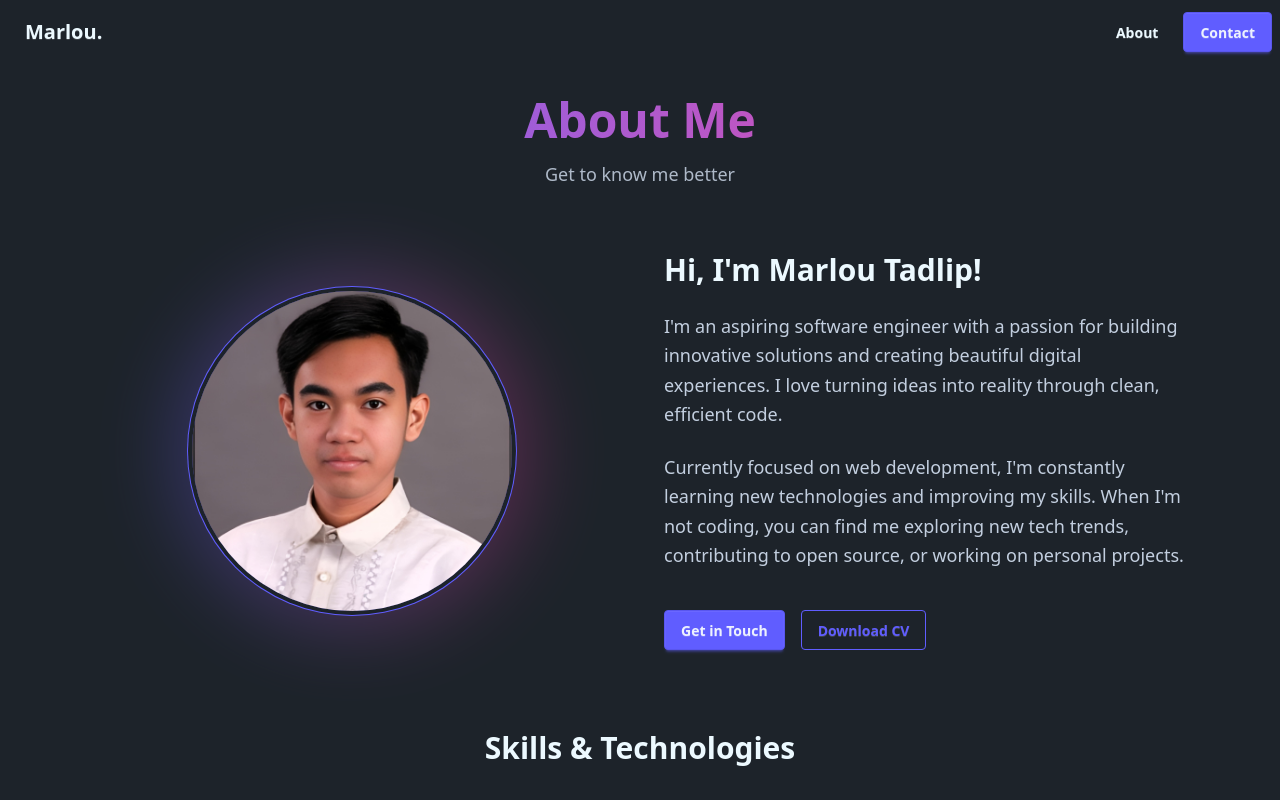
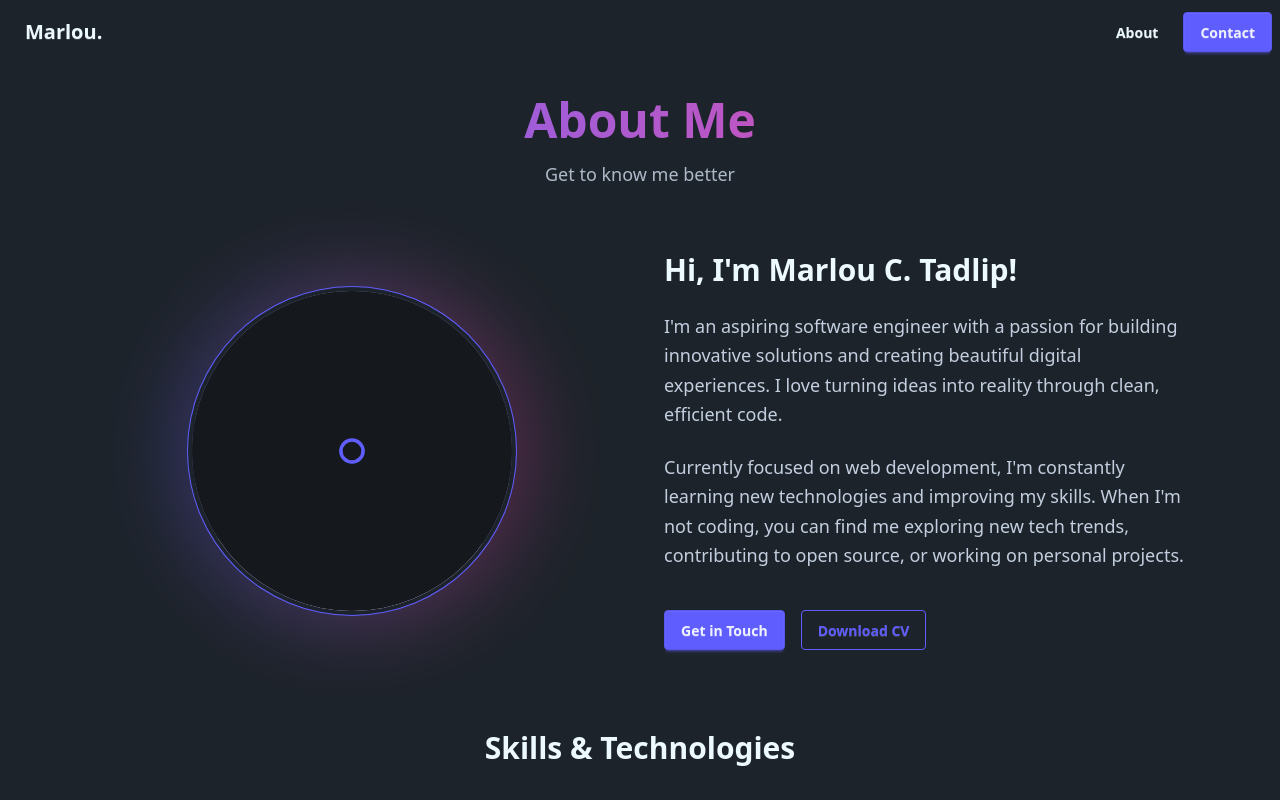
Before and after one commit to MarlouTadlip/portfolio, a Next.js app: page /about in a window 1280 px wide. Shown: the top 800 px of the page. Built offline with nearby package versions, Linux system fonts and the light colour scheme.

Commit message:
added middle initial in about page, added laoder in image

```diff
--- a/components/sections/About.tsx
+++ b/components/sections/About.tsx
@@ -1,6 +1,6 @@
 "use client";
 
-import { useEffect, useRef } from "react";
+import { useEffect, useRef, useState } from "react";
 import { gsap } from "gsap";
 import { ScrollTrigger } from "gsap/ScrollTrigger";
 import Image from "next/image";
@@ -25,6 +25,7 @@ export default function AboutPage() {
   const imageRef = useRef(null);
   const contentRef = useRef(null);
   const skillsRef = useRef(null);
+  const [imageLoaded, setImageLoaded] = useState(false);
 
   useEffect(() => {
     const ctx = gsap.context(() => {
@@ -85,7 +86,6 @@ export default function AboutPage() {
   return (
     <div className="min-h-screen bg-base-100 pt-24 pb-16">
       <div className="container mx-auto px-6 max-w-6xl">
-        {/* Hero Section */}
         <div className="text-center mb-16">
           <h1 className="text-5xl font-bold mb-4 bg-linear-to-r from-primary to-secondary bg-clip-text text-transparent">
             About Me
@@ -99,6 +99,11 @@ export default function AboutPage() {
               <div className="absolute -inset-4 bg-linear-to-r from-primary to-secondary rounded-full blur-2xl opacity-30"></div>
               <div className="avatar relative">
                 <div className="w-64 md:w-80 rounded-full ring ring-primary ring-offset-base-100 ring-offset-4">
+                  {!imageLoaded && (
+                    <div className="absolute inset-0 flex items-center justify-center bg-base-300 rounded-full">
+                      <span className="loading loading-spinner loading-lg text-primary"></span>
+                    </div>
+                  )}
                   <Image
                     src="/images/profile.jpg"
                     alt="Marlou Tadlip"
@@ -113,7 +118,9 @@ export default function AboutPage() {
           </div>
 
           <div ref={contentRef} className="space-y-6">
-            <h2 className="text-3xl font-bold">Hi, I&apos;m Marlou Tadlip!</h2>
+            <h2 className="text-3xl font-bold">
+              Hi, I&apos;m Marlou C. Tadlip!
+            </h2>
             <p className="text-lg leading-relaxed text-base-content/80">
               I&apos;m an aspiring software engineer with a passion for building
               innovative solutions and creating beautiful digital experiences. I
```
